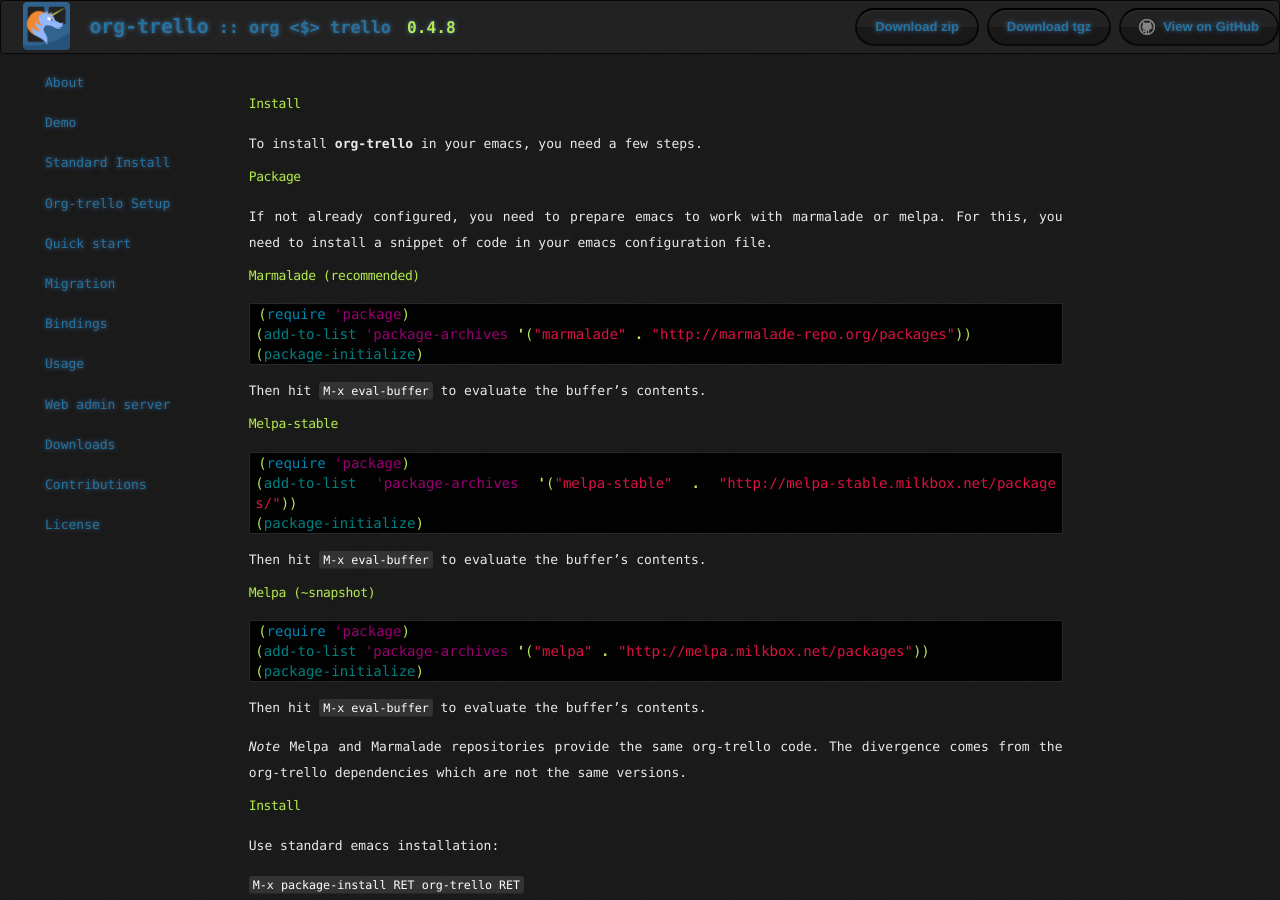
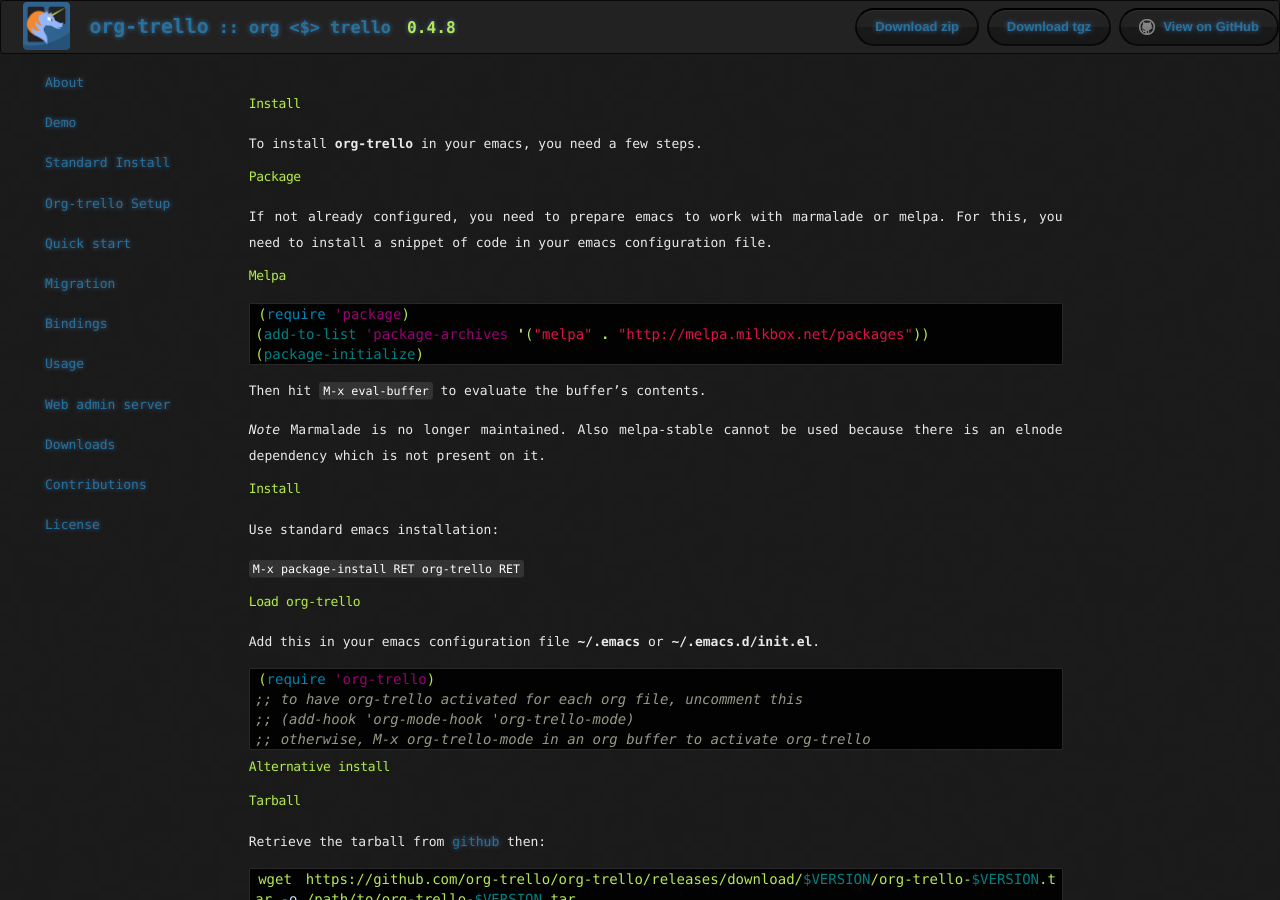
Before and after one commit to org-trello/org-trello.github.io, a Jekyll site: the page built from install.md, in a window 1280 px wide and 900 px high. Built offline with Jekyll 4.4.1, drawn with Linux system fonts in a browser that asks for light colours; nearby versions of some CDN libraries; library files that are not in the unit come from our copies; Markdown is read by kramdown in place of the engine named in the settings.

Commit message:
Remove melpa-stable and marmalade repositories

````diff
--- a/install.md
+++ b/install.md
@@ -11,27 +11,7 @@ To install **org-trello** in your emacs, you need a few steps.
 If not already configured, you need to prepare emacs to work with marmalade or melpa.
 For this, you need to install a snippet of code in your emacs configuration file.
 
-### Marmalade (recommended)
-
-``` lisp
-(require 'package)
-(add-to-list 'package-archives '("marmalade" . "http://marmalade-repo.org/packages"))
-(package-initialize)
-```
-
-Then hit <kbd>M-x eval-buffer</kbd> to evaluate the buffer's contents.
-
-### Melpa-stable
-
-``` lisp
-(require 'package)
-(add-to-list 'package-archives '("melpa-stable" . "http://melpa-stable.milkbox.net/packages/"))
-(package-initialize)
-```
-
-Then hit <kbd>M-x eval-buffer</kbd> to evaluate the buffer's contents.
-
-### Melpa (~snapshot)
+### Melpa
 
 ``` lisp
 (require 'package)
@@ -42,8 +22,7 @@ Then hit <kbd>M-x eval-buffer</kbd> to evaluate the buffer's contents.
 Then hit <kbd>M-x eval-buffer</kbd> to evaluate the buffer's contents.
 
 *Note*
-Melpa and Marmalade repositories provide the same org-trello code.
-The divergence comes from the org-trello dependencies which are not the same versions.
+Marmalade is no longer maintained. Also melpa-stable cannot be used because there is an elnode dependency which is not present on it.
 
 ## Install
 
````
